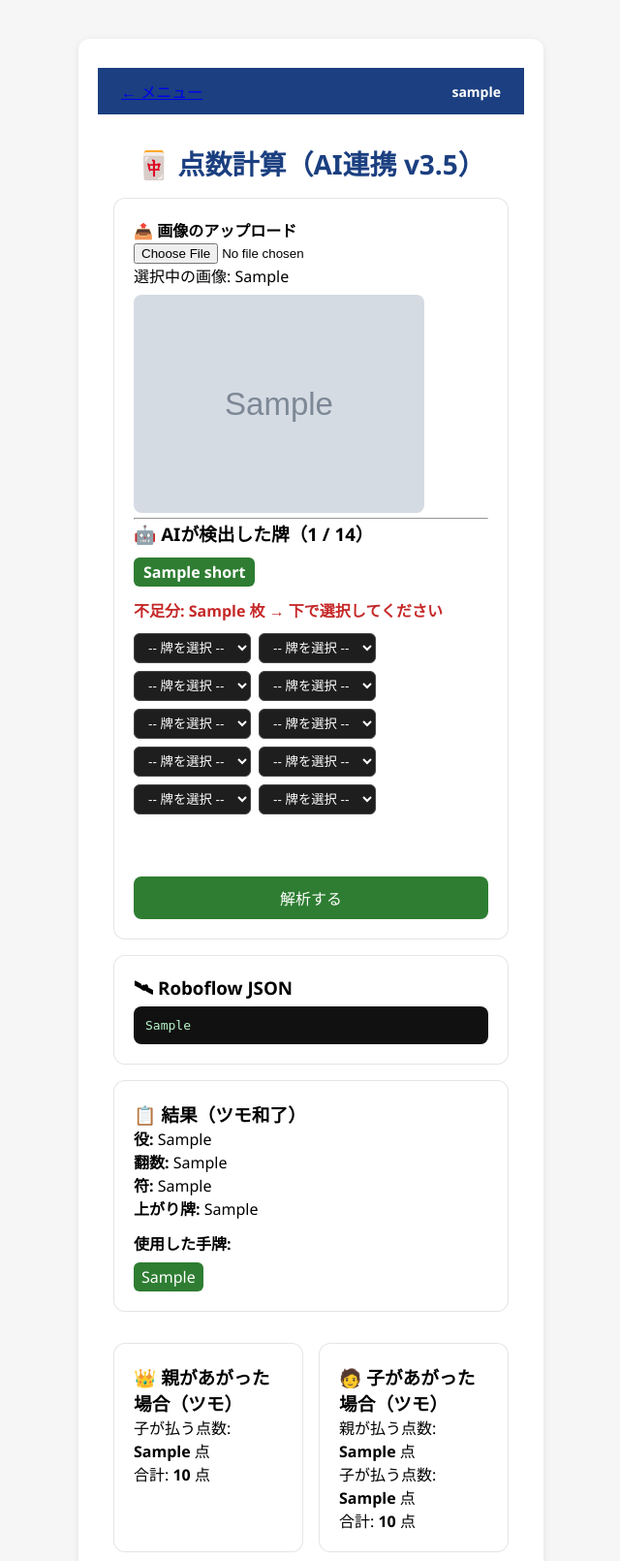
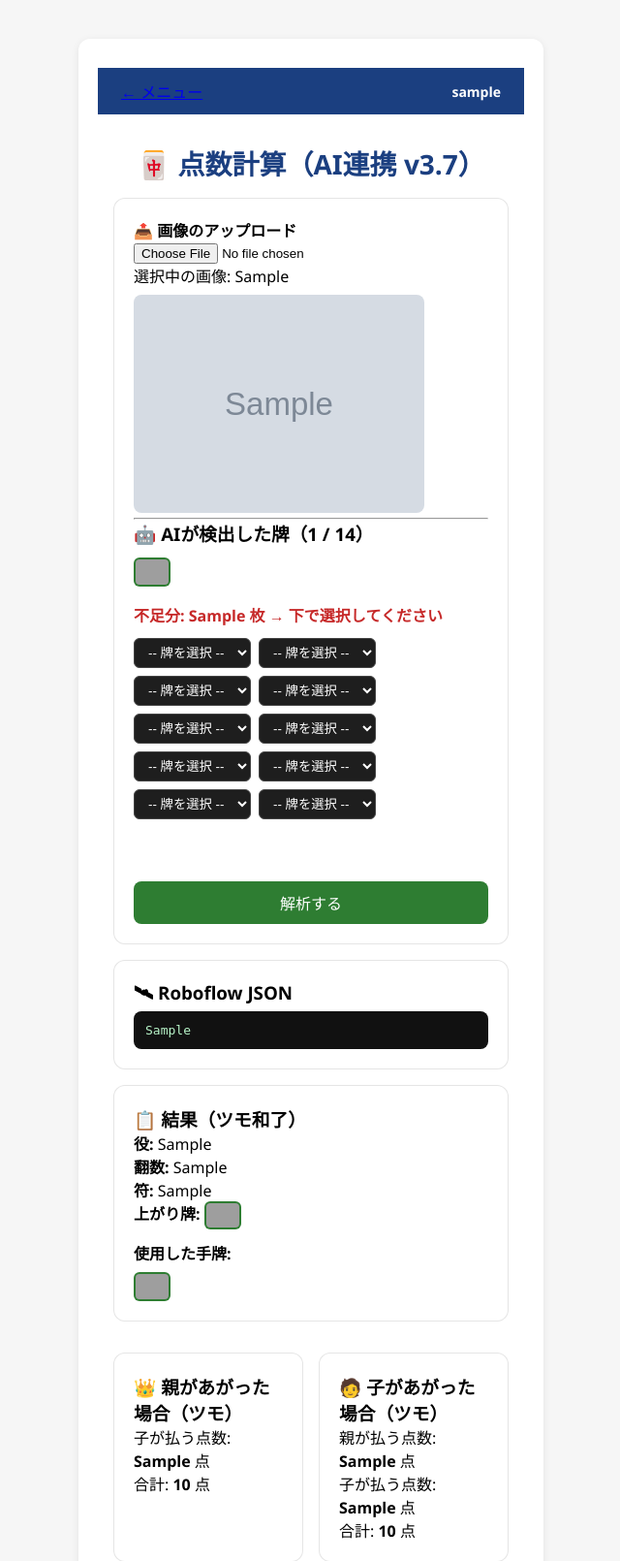
Before and after one commit to yosida-yuta/macnijong, a Flask app: template templates/score.html in a window 1280 px wide. Shown: the top 1610 px of the page at 97% size, without its empty margins (319-959 px from the left). Run offline with Flask 3, Linux system fonts and the light colour scheme; the template is opened without the code that fills it: most values are stand-ins (such as "Sample title", 1, 10 or a date in 2020); grey boxes marked "Sample" are stand-in pictures; grey boxes are pictures that could not be loaded.

Commit message:
Macni雀 v3.7 使用した手牌・検出済み牌・上がり牌をPNG画像で表示

```diff
--- a/templates/score.html
+++ b/templates/score.html
@@ -19,17 +19,21 @@
   padding: 20px;
   margin: 16px 0;
 }
+
+/* 牌（画像）リスト */
 .tile-list {
   display: flex; flex-wrap: wrap; gap: 8px;
   list-style: none; padding: 0; margin: 12px 0;
 }
-.tile-list li {
+.tile-list li img,
+.hand-tags img {
+  width: 38px;
+  height: auto;
   background: #2e7d32;
-  color: white;
-  padding: 4px 10px;
   border-radius: 6px;
-  font-weight: bold;
+  padding: 2px;
 }
+
 .btn-primary {
   background: #2e7d32;
   color: white;
@@ -42,15 +46,11 @@
 .btn-primary:hover {
   background: #1b5e20;
 }
+
 .hand-tags {
   display: flex; flex-wrap: wrap; gap: 6px; margin-top: 8px;
 }
-.hand-tags span {
-  background: #2e7d32;
-  color: #fff;
-  padding: 4px 8px;
-  border-radius: 6px;
-}
+
 .result-grid {
   display: grid;
   grid-template-columns: 1fr 1fr;
@@ -60,6 +60,7 @@
 @media (max-width: 600px) {
   .result-grid { grid-template-columns: 1fr; }
 }
+
 .json-pre {
   background: #111;
   color: #b9f6ca;
@@ -69,10 +70,12 @@
   max-height: 200px;
   font-size: 13px;
 }
+
 .missing {
   color: #c62828;
   font-weight: bold;
 }
+
 .manual-select-row {
   display: flex;
   flex-wrap: wrap;
@@ -87,6 +90,7 @@
   padding: 6px 10px;
   min-width: 110px;
 }
+
 .preview-img {
   max-width: 300px;
   border-radius: 8px;
@@ -105,7 +109,7 @@
 
   <div class="score-wrap">
 
-    <h1 style="text-align:center;">🀄 点数計算（AI連携 v3.5）</h1>
+    <h1 style="text-align:center;">🀄 点数計算（AI連携 v3.7）</h1>
 
     <!-- アップロード + フォーム -->
     <div class="card-box">
@@ -125,7 +129,6 @@
           <input type="hidden" name="saved_path" value="{{ saved_path }}">
         {% endif %}
 
-        <!-- 検出済み牌の保持（ループ防止用） -->
         <input type="hidden" name="detected_tiles_str" value="{{ detected_tiles_str | default('') }}">
 
         {% if need_more %}
@@ -135,7 +138,7 @@
           {% if detected %}
             <ul class="tile-list">
               {% for d in detected %}
-                <li>{{ d.short }}</li>
+                <li><img src="{{ url_for('static', filename='tiles/' ~ d.short ~ '.png') }}" alt="{{ d.short }}"></li>
               {% endfor %}
             </ul>
           {% else %}
@@ -201,12 +204,16 @@
       <p><b>役:</b> {{ result.yaku_tsumo }}</p>
       <p><b>翻数:</b> {{ result.han_tsumo }}</p>
       <p><b>符:</b> {{ result.fu_tsumo }}</p>
-      <p><b>上がり牌:</b> {{ result.win_tile }}</p>
+      <p><b>上がり牌:</b>
+        <img src="{{ url_for('static', filename='tiles/' ~ result.win_tile ~ '.png') }}"
+             alt="{{ result.win_tile }}"
+             style="width:38px; vertical-align:middle; background:#2e7d32; border-radius:6px; padding:2px;">
+      </p>
 
       <p style="margin-top:12px;"><b>使用した手牌:</b></p>
       <div class="hand-tags">
         {% for t in result.tiles_used %}
-          <span>{{ t }}</span>
+          <img src="{{ url_for('static', filename='tiles/' ~ t ~ '.png') }}" alt="{{ t }}">
         {% endfor %}
       </div>
     </div>
```
